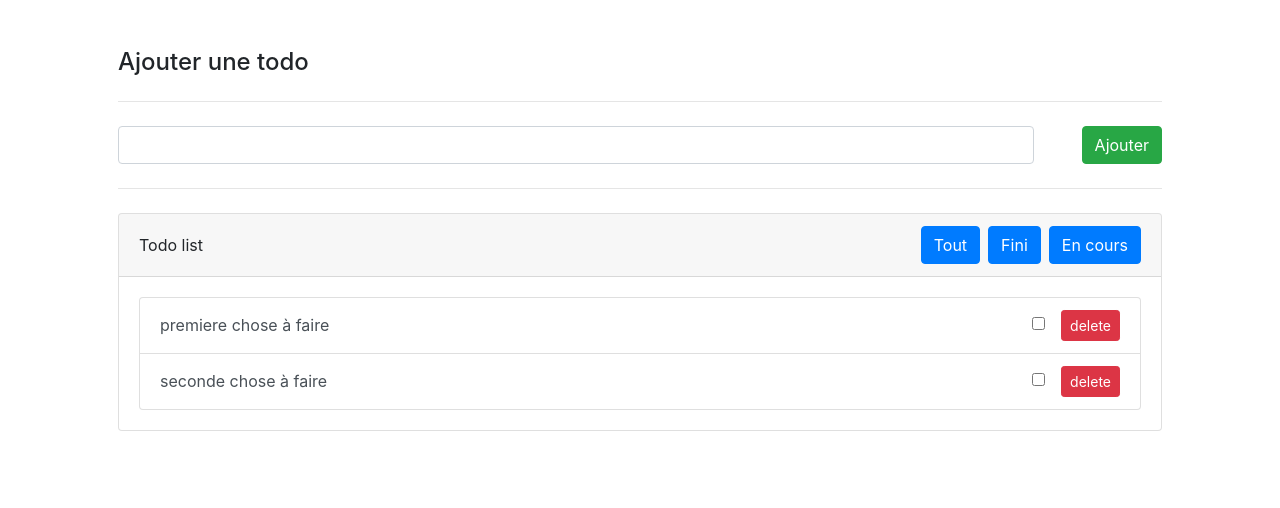
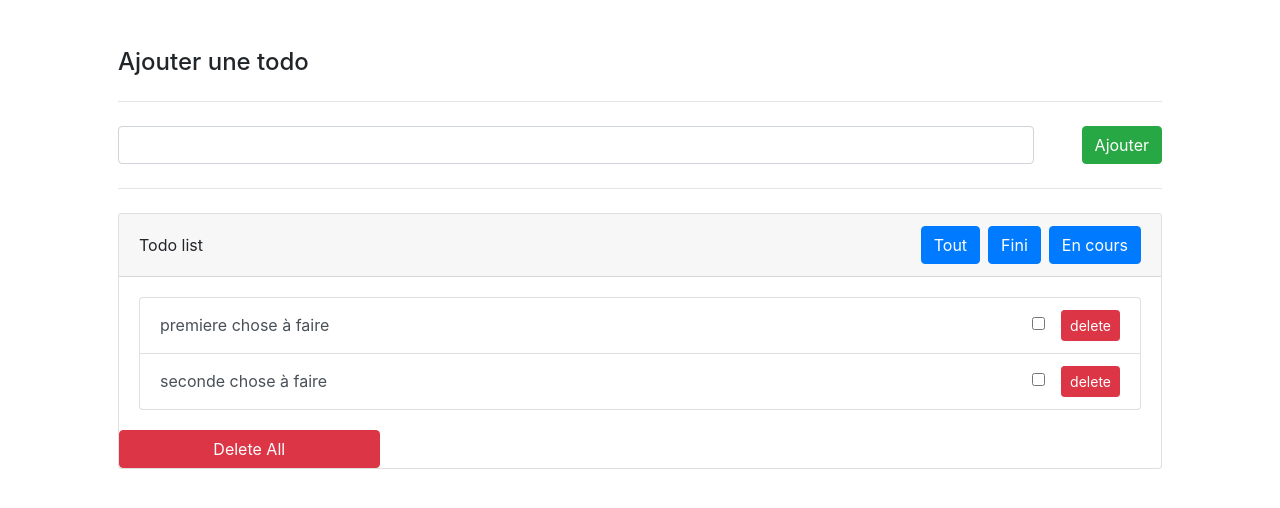
Before and after one commit to Booduu/todolist-with-redux, a React (Create React App) app: page / in a window 1280 px wide. Shown: the top 508 px of the page. Built offline with nearby package versions, Linux system fonts and the light colour scheme.

Commit message:
added delete all todos fonctionnality

```diff
--- a/src/App.js
+++ b/src/App.js
@@ -2,6 +2,7 @@ import React, { Component } from 'react';
 import AddTodo from './components/AddTodo';
 import Filter from './components/Filter';
 import TodoList from './components/TodoList';
+import DeleteAllTodos from './components/DeleteAllTodos';
 
 
 class App extends Component {
@@ -18,9 +19,9 @@ class App extends Component {
             <Filter/>
           </div>
           <div className="card-body">
-           <TodoList />
-
+            <TodoList />
           </div>
+          <DeleteAllTodos />
         </div>
       </div>
     );
--- a/src/components/DeleteAllTodos.js
+++ b/src/components/DeleteAllTodos.js
@@ -1,11 +1,20 @@
 import React from 'react';
+import { connect } from 'react-redux';
+import { deleteAllTodos } from '../store/actions';
 
-const DeleteAllTodos = () => {
+const DeleteAllTodos = ({ deleteAllTodos }) => {
     return (
-        <div>
-            DeleteAllTodos
-        </div>
+        <>
+            <button
+                type="button"
+                onClick={ () => deleteAllTodos() }
+                className="btn btn-danger btn-small w-25"> Delete All
+            </button>
+        </>
     )
 }
 
-export default DeleteAllTodos;
+export default connect(state => ({
+    filter: state.todosRed.filter,
+    todos: state.todosRed.todos
+}), {deleteAllTodos})(DeleteAllTodos);
--- a/src/components/TodoList.js
+++ b/src/components/TodoList.js
@@ -15,7 +15,7 @@ const TodoList = ({ todos, filter, deleteTodo, toggleTodo }) => {
                     key={ t.name }
                     todo={ t }
                     deleteTodo={ () => deleteTodo(i) }
-                    toggleTodo={ () => toggleTodo(i) }
+                    toggleTodo={ () => toggleTodo(i)}
                 />
             ))}
         </ul>
--- a/src/store/actions.js
+++ b/src/store/actions.js
@@ -1,6 +1,7 @@
 
 export const ADD_TODO = 'add todo';
 export const DELETE_TODO = 'delete todo';
+export const DELETE_ALL_TODOS = 'delete all todo';
 export const SET_FILTER = 'set filter';
 export const TOGGLE_TODO = 'toggle todo';
 
@@ -24,6 +25,13 @@ export const deleteTodo = (index) => {
     }
 }
 
+export const deleteAllTodos = () => {
+    return {
+        type: DELETE_ALL_TODOS
+
+    }
+}
+
 export const setFilter = (filter) => {
     return {
         type: SET_FILTER,
--- a/src/store/reducers.js
+++ b/src/store/reducers.js
@@ -27,7 +27,14 @@ export const todosRed = (state = initialState, action) => {
           ...state,
           todos: newTodos
         }
+      case actions.DELETE_ALL_TODOS:
+        return {
+          ...state,
+          todos: []
+        }
+        break;
       case actions.TOGGLE_TODO:
+        console.log('toggle');
         const newTodosList = [...state.todos];
         newTodosList[action.index].done = !newTodosList[action.index].done;
         return {
```
